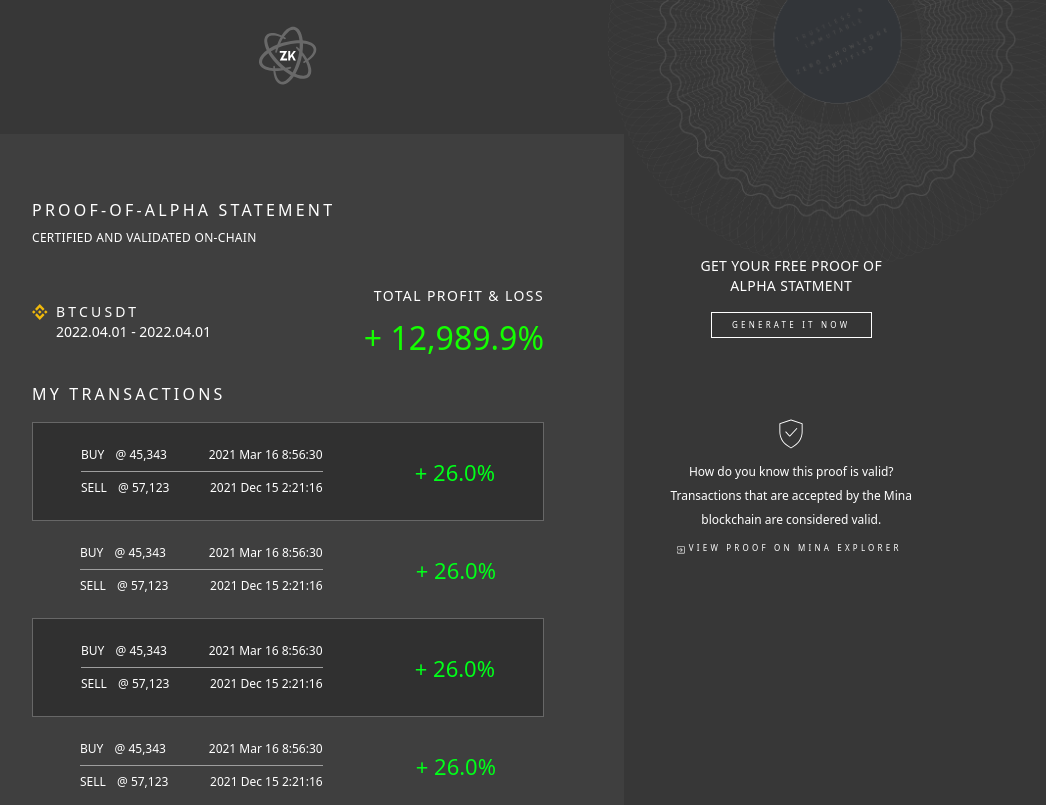
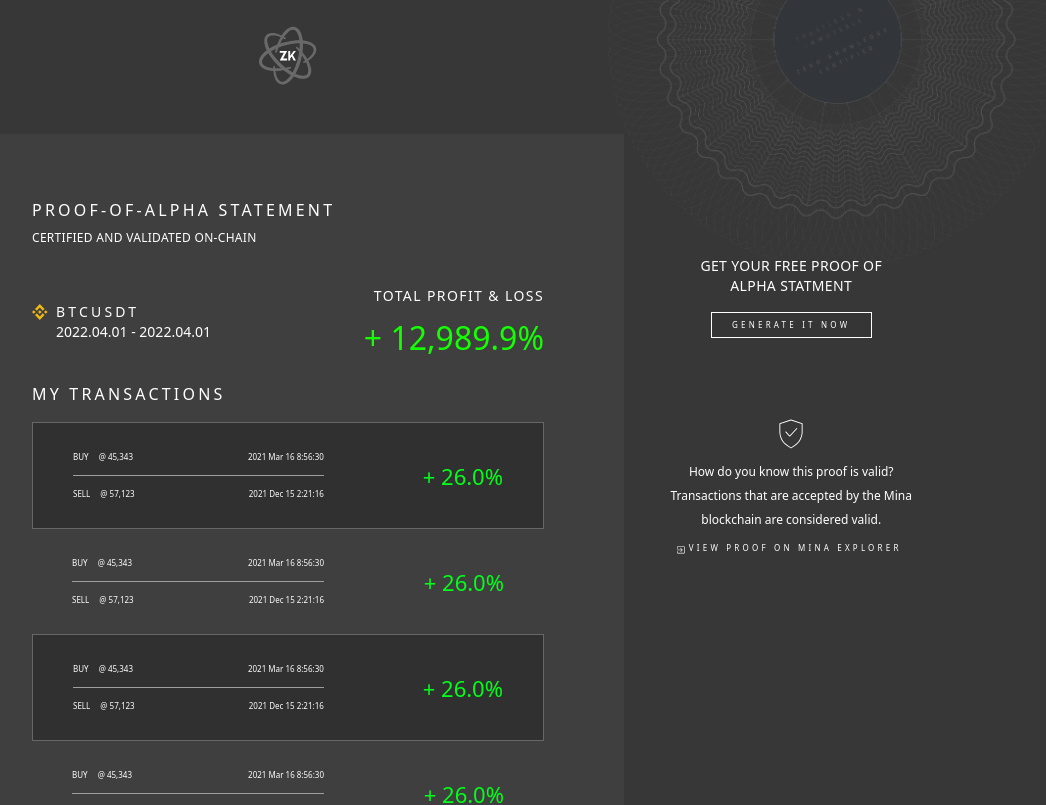
Before and after one commit to o1-labs/proof-of-alpha, a Next.js app: page /statement/1 in a window 1280 px wide. Shown: the top 805 px of the page, without its empty margins (208-1254 px from the left). Built offline with nearby package versions, Linux system fonts and the light colour scheme.

Commit message:
fix: update proof of alpha statement layout at medium screen sizes

```diff
--- a/components/common/TradeStatement.tsx
+++ b/components/common/TradeStatement.tsx
@@ -34,18 +34,18 @@
       className="w-full
      xl:w-108 3xl:w-124 "
     >
-      <div className="mx-auto flex flex-col items-center justify-center md:flex-row md:justify-between">
-        <div className="mx-auto w-10/12">
+      <div className="mx-auto flex flex-col items-center justify-center lg:flex-row lg:justify-between">
+        <div className="mx-auto w-10/12 ">
           {/* logo with date section */}
           <div className="flex  w-auto justify-center space-x-2 md:w-10/12  md:justify-start  xl:space-x-2 3xl:space-x-4">
             <div className="3xl:h- h-5 w-5 md:h-4 md:w-4 3xl:w-9">
               <Image src={BinanceLogo} alt="Binance logo" />
             </div>
             <div className="flex flex-col items-start  ">
-              <h2 className="text-xs font-medium tracking-xlwidest md:text-sm 3xl:text-lg">
+              <h2 className="text-xs font-medium tracking-xlwidest lg:text-sm 3xl:text-lg">
                 BTCUSDT
               </h2>
-              <span className="text-[.5rem] font-extralight md:text-xs xl:text-sm  3xl:text-lg">
+              <span className="text-[.5rem] font-extralight lg:text-xs xl:text-sm  3xl:text-lg">
                 {renderDates()}
               </span>
             </div>
@@ -53,8 +53,8 @@
           {/* logo with date section */}
         </div>
         {/* P & L header */}
-        <div className="mt-6 flex w-full flex-col items-center md:mt-0 md:items-end">
-          <span className="text-[.45rem] font-thin tracking-widest md:text-sm  3xl:text-base">
+        <div className="mt-6 flex w-full flex-col items-center lg:mt-0 lg:items-end">
+          <span className="text-[.45rem] font-thin tracking-widest lg:text-sm  3xl:text-base">
             TOTAL PROFIT & LOSS
           </span>
           <span className="text-3.5xl font-light leading-tight text-[#14FF00] md:pt-3 3xl:text-6xl">
@@ -63,7 +63,7 @@
         </div>
       </div>
       {/* P & L header */}
-      <p className="mb-3 mt-8 text-left text-[.5rem] font-thin tracking-widest md:mt-6 md:mb-4 md:text-base md:tracking-xlwidest 3xl:mt-14 3xl:mb-5 3xl:text-lg ">
+      <p className="mb-3 mt-8 text-left text-[.5rem] font-thin tracking-widest md:tracking-xlwidest lg:mt-6 lg:mb-4 lg:text-base 3xl:mt-14 3xl:mb-5 3xl:text-lg ">
         MY TRANSACTIONS
       </p>
       {/* trades */}
--- a/components/common/TradeStatementItem.tsx
+++ b/components/common/TradeStatementItem.tsx
@@ -22,12 +22,12 @@
   };
   return (
     <div
-      className={`flex w-full items-center justify-between px-5 py-3 odd:border-[1px] odd:border-[#676767] md:py-6 md:px-12 3xl:py-7 3xl:px-16   ${
+      className={`flex w-full items-center justify-between px-5 py-3 odd:border-[1px] odd:border-[#676767] lg:px-10 lg:py-6 3xl:py-7 3xl:px-16   ${
         proofStatement ? 'odd:bg-[#303030]' : ' odd:bg-[#33333380]'
       }`}
     >
-      <div className="w-8/12 min-w-fit md:w-7/12">
-        <div className="flex justify-between border-b-1/2 border-[#9E9E9E] pb-2 text-[.5rem] font-light md:text-xs 3xl:pb-4 3xl:text-sm">
+      <div className="w-8/12 min-w-fit lg:w-7/12">
+        <div className="flex justify-between border-b-1/2 border-[#9E9E9E] pb-2 text-[.5rem] font-light  3xl:pb-4 3xl:text-sm">
           <div className="space-x-1 md:space-x-2">
             <span className="">BUY</span>
             <span className="font-extralight">
@@ -37,8 +37,8 @@
           </div>{' '}
           <span> {renderDate(buy.timestamp)}</span>
         </div>
-        <div className="flex justify-between pt-2 text-[.5rem]  font-light md:space-x-6 md:text-xs 3xl:pt-4 3xl:text-sm ">
-          <div className="space-x-1 md:space-x-2">
+        <div className="flex justify-between pt-2 text-[.5rem]  font-light md:space-x-6  3xl:pt-4 3xl:text-sm ">
+          <div className="space-x-1 lg:space-x-2">
             <span className="">SELL</span>
             <span className="font-extralight ">
               {' '}
--- a/components/result/ProofOfAlphaStatement.tsx
+++ b/components/result/ProofOfAlphaStatement.tsx
@@ -26,10 +26,10 @@
     // setTrades(TradeData.trades as Trade[]);
   }, []);
   return (
-    <div className="z-10 w-full bg-[#404040E5] px-6 py-8 text-center md:py-16 md:px-20 md:text-left 3xl:px-28 3xl:py-20">
-      <p className="mb-2 text-center text-xl tracking-xlwidest md:text-left md:text-base 3xl:mb-4 3xl:text-2xl">
-        <span className="block  md:inline">PROOF-OF-ALPHA</span>{' '}
-        <span className="block font-extralight md:inline">STATEMENT</span>
+    <div className="z-10 w-full bg-[#404040E5] px-6 py-8 text-center lg:py-16 lg:px-20 lg:text-left 3xl:px-28 3xl:py-20">
+      <p className="mb-2 text-center text-xl tracking-xlwidest md:text-base lg:text-left 3xl:mb-4 3xl:text-2xl">
+        <span className="block  lg:inline">PROOF-OF-ALPHA</span>{' '}
+        <span className="block font-extralight lg:inline">STATEMENT</span>
       </p>
       <p className="mb-10 text-xs text-[.5rem] font-extralight tracking-wider md:tracking-wide 3xl:mb-12 3xl:text-lg">
         CERTIFIED AND VALIDATED ON-CHAIN
```
